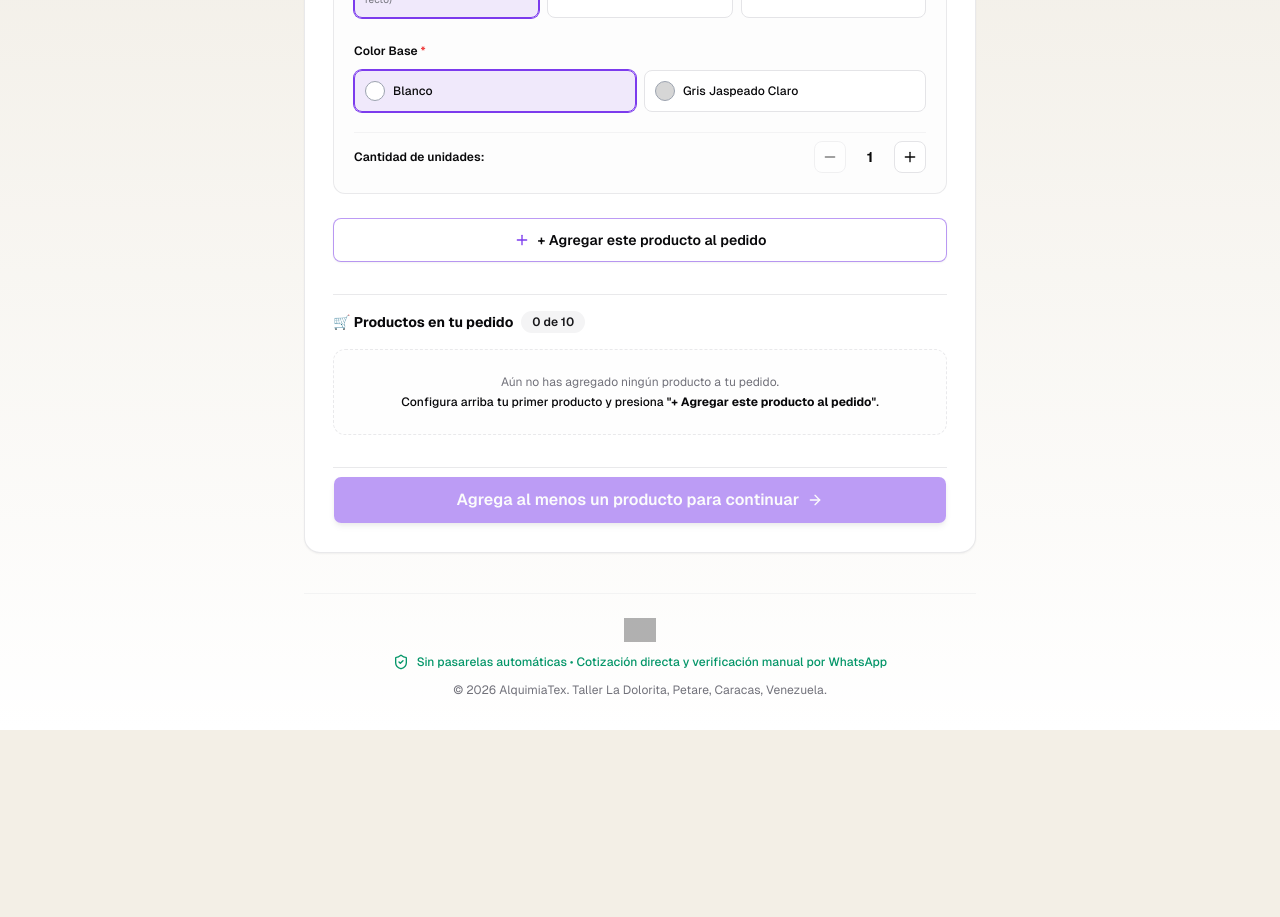
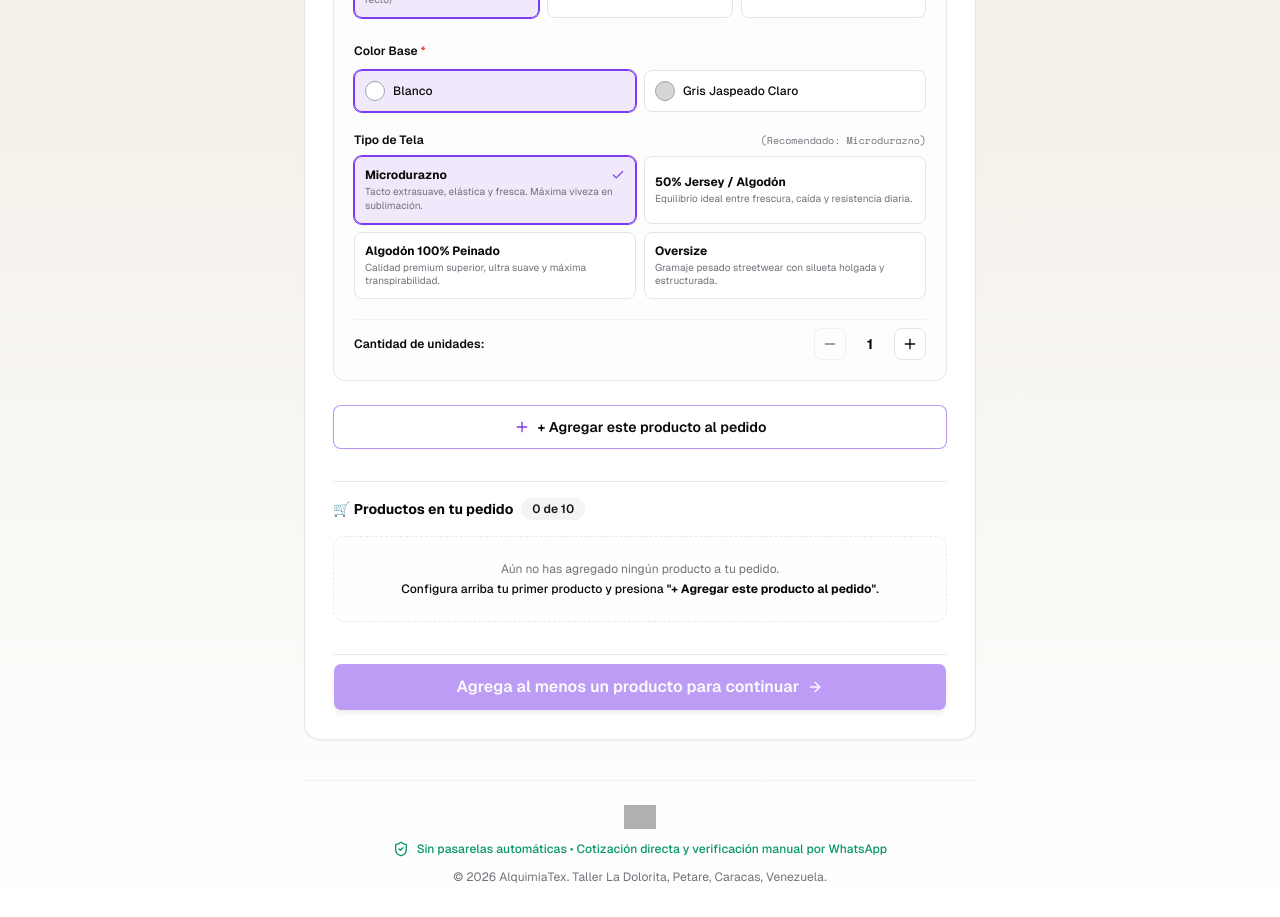
Before and after one commit to yermaldana-creator/AlquimiaTEX, a Next.js app: page /pedido in a window 1280 px wide. Shown: the part 800-1717 px from the top of the page. Before the commit the page ends 1530 px from the top, so only its background shows below. Built offline with nearby package versions, Linux system fonts and the light colour scheme; grey boxes are pictures that could not be loaded.

Commit message:
feat: variante tipo de tela para camisas

```diff
--- a/src/components/public/order-step-1.tsx
+++ b/src/components/public/order-step-1.tsx
@@ -24,6 +24,7 @@ import {
   SHIRT_SIZES,
   SHIRT_CUTS,
   SHIRT_COLORS,
+  SHIRT_FABRICS,
   MOUSEPAD_SIZES,
   PUZZLE_FORMATS,
   MAX_ORDER_ITEMS,
@@ -64,6 +65,7 @@ export function OrderStep1({ items, onItemsChange, onNext }: OrderStep1Props) {
       shirtSize: "",
       shirtCut: "unisex",
       shirtColor: "blanco",
+      shirtFabric: "microdurazno",
       mousepadSize: "",
       puzzlePieces: "",
       customProductDetails: "",
@@ -84,6 +86,7 @@ export function OrderStep1({ items, onItemsChange, onNext }: OrderStep1Props) {
   const selectedShirtSize = watch("shirtSize");
   const selectedShirtCut = watch("shirtCut");
   const selectedShirtColor = watch("shirtColor");
+  const selectedShirtFabric = watch("shirtFabric");
   const selectedMousepadSize = watch("mousepadSize");
   const selectedPuzzlePieces = watch("puzzlePieces");
   const customDetails = watch("customProductDetails");
@@ -115,6 +118,7 @@ export function OrderStep1({ items, onItemsChange, onNext }: OrderStep1Props) {
     if (prodId === "camisa" && !selectedShirtCut) {
       setValue("shirtCut", "unisex");
       setValue("shirtColor", "blanco");
+      setValue("shirtFabric", "microdurazno");
     }
   };
 
@@ -151,6 +155,7 @@ export function OrderStep1({ items, onItemsChange, onNext }: OrderStep1Props) {
       shirtSize: "",
       shirtCut: "unisex",
       shirtColor: "blanco",
+      shirtFabric: "microdurazno",
       mousepadSize: "",
       puzzlePieces: "",
       customProductDetails: "",
@@ -167,6 +172,7 @@ export function OrderStep1({ items, onItemsChange, onNext }: OrderStep1Props) {
       shirtSize: item.shirtSize || "",
       shirtCut: item.shirtCut || "unisex",
       shirtColor: item.shirtColor || "blanco",
+      shirtFabric: item.shirtFabric || "microdurazno",
       mousepadSize: item.mousepadSize || "",
       puzzlePieces: item.puzzlePieces || "",
       customProductDetails: item.customProductDetails || "",
@@ -191,6 +197,7 @@ export function OrderStep1({ items, onItemsChange, onNext }: OrderStep1Props) {
       shirtSize: "",
       shirtCut: "unisex",
       shirtColor: "blanco",
+      shirtFabric: "microdurazno",
       mousepadSize: "",
       puzzlePieces: "",
       customProductDetails: "",
@@ -373,6 +380,43 @@ export function OrderStep1({ items, onItemsChange, onNext }: OrderStep1Props) {
                   ))}
                 </div>
               </div>
+
+              {/* Tipo de Tela */}
+              <div className="space-y-2">
+                <div className="flex items-center justify-between">
+                  <Label className="text-xs font-semibold text-foreground">
+                    Tipo de Tela
+                  </Label>
+                  <span className="text-[10px] text-muted-foreground font-mono">
+                    (Recomendado: Microdurazno)
+                  </span>
+                </div>
+                <div className="grid grid-cols-1 sm:grid-cols-2 gap-2">
+                  {SHIRT_FABRICS.map((fab) => (
+                    <button
+                      key={fab.value}
+                      type="button"
+                      onClick={() => setValue("shirtFabric", fab.value, { shouldValidate: true })}
+                      className={cn(
+                        "p-2.5 rounded-lg border text-left transition-all",
+                        selectedShirtFabric === fab.value
+                          ? "border-primary bg-primary/10 text-foreground ring-1 ring-primary shadow-sm"
+                          : "border-border bg-background text-muted-foreground hover:text-foreground hover:bg-muted/50"
+                      )}
+                    >
+                      <div className="flex items-center justify-between">
+                        <p className="text-xs font-bold text-foreground">{fab.label}</p>
+                        {selectedShirtFabric === fab.value && (
+                          <Check className="h-3.5 w-3.5 text-primary" />
+                        )}
+                      </div>
+                      <p className="text-[10px] text-muted-foreground mt-0.5 leading-snug">
+                        {fab.description}
+                      </p>
+                    </button>
+                  ))}
+                </div>
+              </div>
             </div>
           )}
 
@@ -543,7 +587,9 @@ export function OrderStep1({ items, onItemsChange, onNext }: OrderStep1Props) {
 
               let variantSummary = "";
               if (item.product === "camisa") {
-                variantSummary = `Talla ${item.shirtSize || "?"} • ${item.shirtCut || "Unisex"} • ${item.shirtColor || "Blanco"}`;
+                const fabricObj = SHIRT_FABRICS.find((f) => f.value === item.shirtFabric);
+                const fabricText = fabricObj ? ` • Tela ${fabricObj.label}` : item.shirtFabric ? ` • Tela ${item.shirtFabric}` : "";
+                variantSummary = `Talla ${item.shirtSize || "?"} • ${item.shirtCut || "Unisex"} • ${item.shirtColor || "Blanco"}${fabricText}`;
               } else if (item.product === "mousepad") {
                 variantSummary = item.mousepadSize || "Estándar";
               } else if (item.product === "rompecabezas") {
--- a/src/lib/constants.ts
+++ b/src/lib/constants.ts
@@ -51,6 +51,29 @@ export const SHIRT_CUTS = [
 export const SHIRT_COLORS = [
   { value: "blanco", label: "Blanco (Máxima fidelidad y viveza de colores)", hex: "#FFFFFF" },
   { value: "gris_jaspeado", label: "Gris Jaspeado Claro", hex: "#D6D6D6" },
+] as const;
+
+export const SHIRT_FABRICS = [
+  {
+    value: "microdurazno",
+    label: "Microdurazno",
+    description: "Tacto extrasuave, elástica y fresca. Máxima viveza en sublimación.",
+  },
+  {
+    value: "jersey_algodon_50",
+    label: "50% Jersey / Algodón",
+    description: "Equilibrio ideal entre frescura, caída y resistencia diaria.",
+  },
+  {
+    value: "algodon_100_peinado",
+    label: "Algodón 100% Peinado",
+    description: "Calidad premium superior, ultra suave y máxima transpirabilidad.",
+  },
+  {
+    value: "oversize",
+    label: "Oversize",
+    description: "Gramaje pesado streetwear con silueta holgada y estructurada.",
+  },
 ] as const;
 
 export const MOUSEPAD_SIZES = [
--- a/src/lib/schemas.ts
+++ b/src/lib/schemas.ts
@@ -12,6 +12,7 @@ export const orderItemSchema = z
     shirtSize: z.string().optional(),
     shirtCut: z.string().optional(),
     shirtColor: z.string().optional(),
+    shirtFabric: z.string().optional(),
     mousepadSize: z.string().optional(),
     puzzlePieces: z.string().optional(),
     customProductDetails: z.string().optional(),
--- a/src/lib/whatsapp.ts
+++ b/src/lib/whatsapp.ts
@@ -1,4 +1,4 @@
-import { DEFAULT_WHATSAPP_NUMBER } from "./constants";
+import { DEFAULT_WHATSAPP_NUMBER, SHIRT_FABRICS } from "./constants";
 import type { OrderItem } from "./schemas";
 
 export function cleanPhoneNumber(phone: string): string {
@@ -50,6 +50,11 @@ export function buildWhatsAppOrderUrl(params: WhatsAppOrderParams): string {
       message += `   • Talla: ${item.shirtSize || "Por definir"}\n`;
       message += `   • Corte: ${item.shirtCut || "Unisex"}\n`;
       message += `   • Color: ${item.shirtColor || "Blanco"}\n`;
+      if (item.shirtFabric) {
+        const fabricObj = SHIRT_FABRICS.find((f) => f.value === item.shirtFabric);
+        const fabricName = fabricObj ? fabricObj.label : item.shirtFabric;
+        message += `   • Tela: ${fabricName}\n`;
+      }
     } else if (item.product === "mousepad") {
       message += `   • Formato: ${item.mousepadSize || "Estándar"}\n`;
     } else if (item.product === "rompecabezas") {
```
